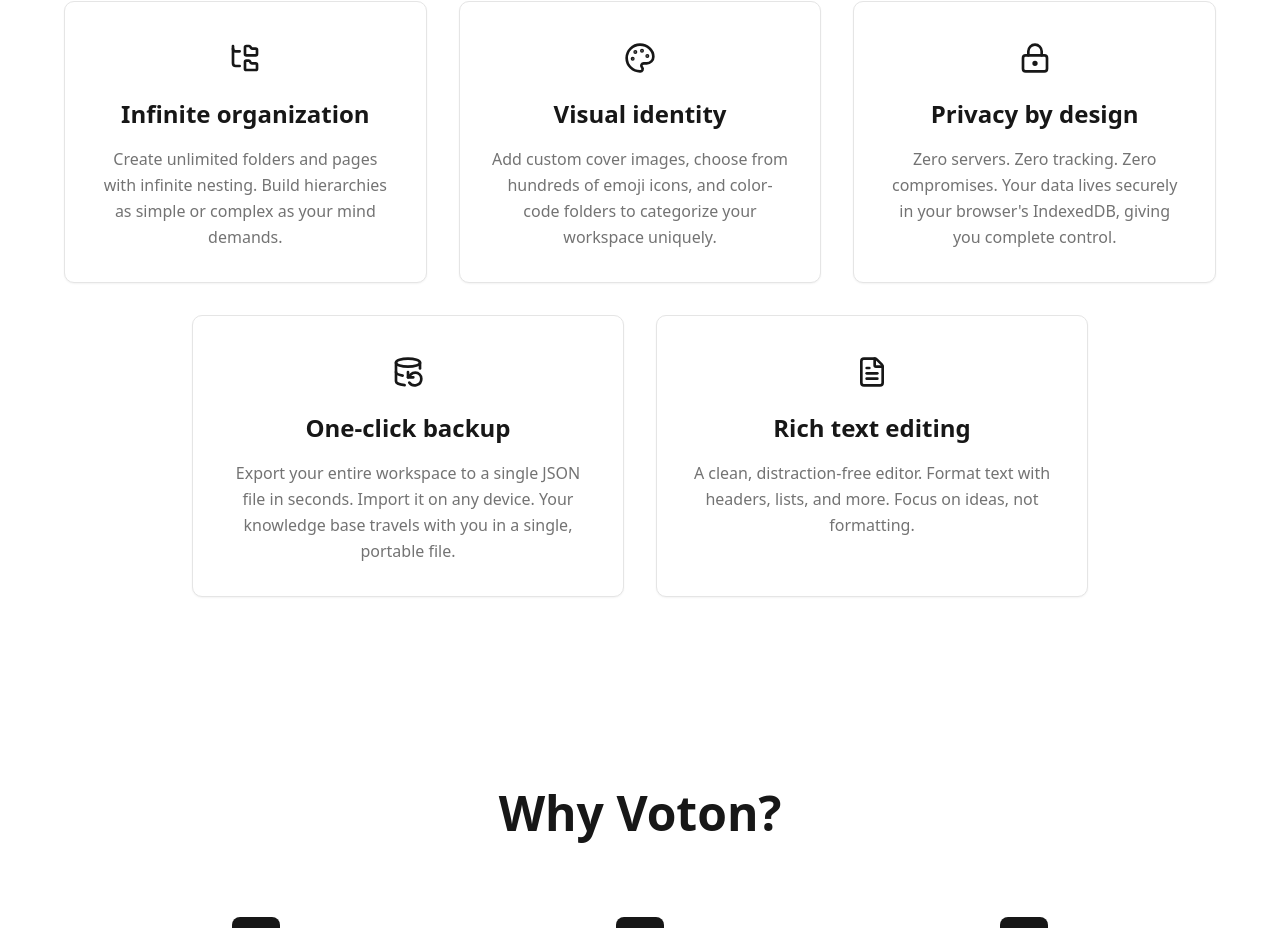
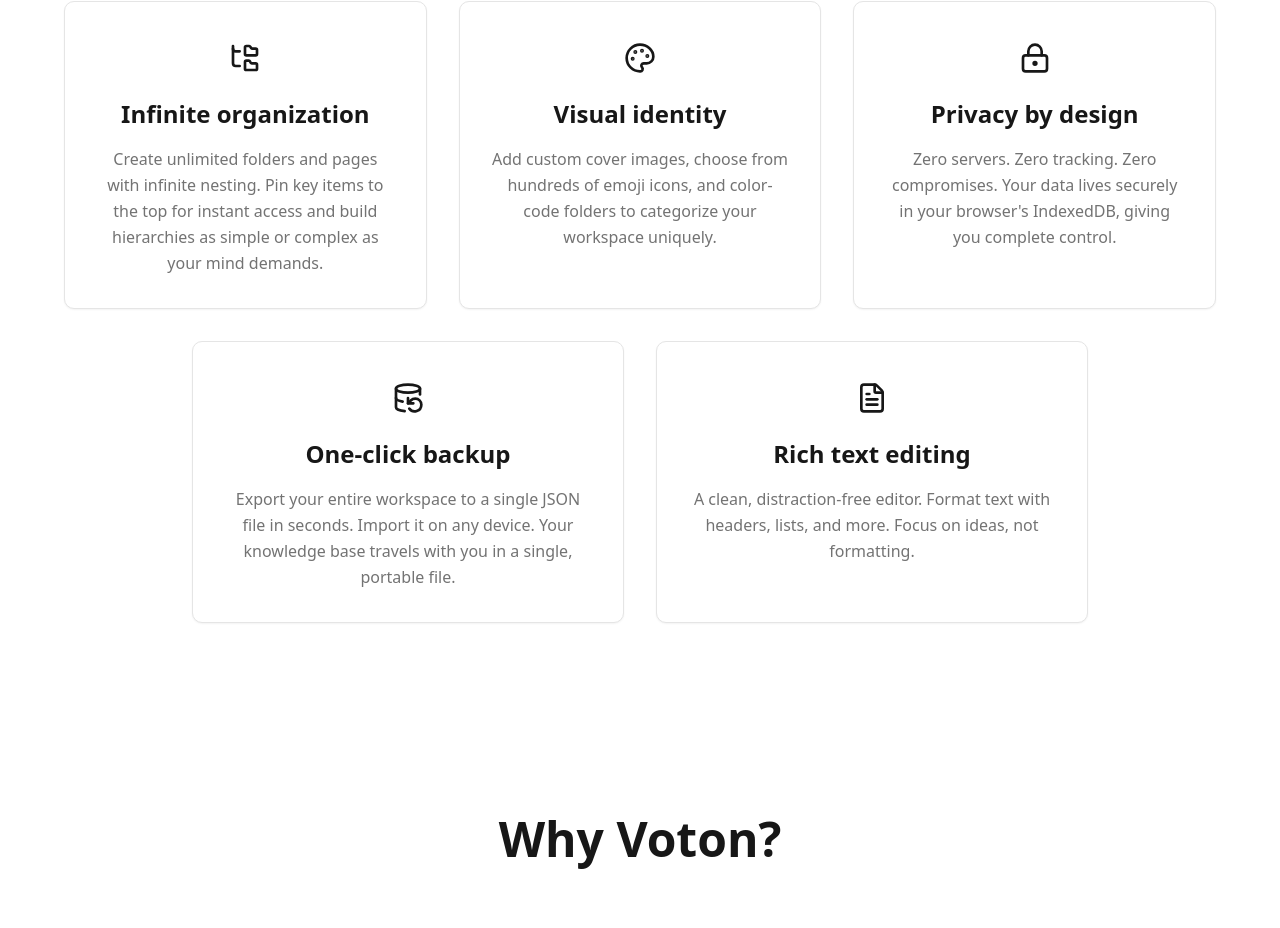
Before and after one commit to Kaspiu/Voton, a Next.js app: page / in a window 1280 px wide. Shown: the part 867-1795 px from the top of the page. Built offline with nearby package versions, Linux system fonts and the light colour scheme.

Commit message:
Update README and landing page features

```diff
--- a/app/(landing-page)/_components/features.tsx
+++ b/app/(landing-page)/_components/features.tsx
@@ -18,7 +18,7 @@ const FIRST_ROW_FEATURES: FeatureCardProps[] = [
     icon: FolderTree,
     title: "Infinite organization",
     description:
-      "Create unlimited folders and pages with infinite nesting. Build hierarchies as simple or complex as your mind demands.",
+      "Create unlimited folders and pages with infinite nesting. Pin key items to the top for instant access and build hierarchies as simple or complex as your mind demands.",
   },
   {
     icon: Palette,
```
Also changed, not shown: 1 other file (tests, documents, lock files or other folders).
